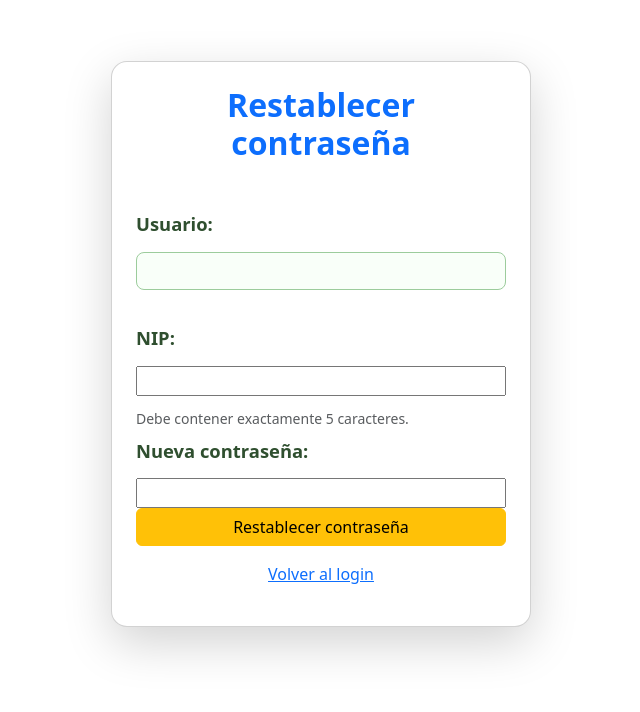
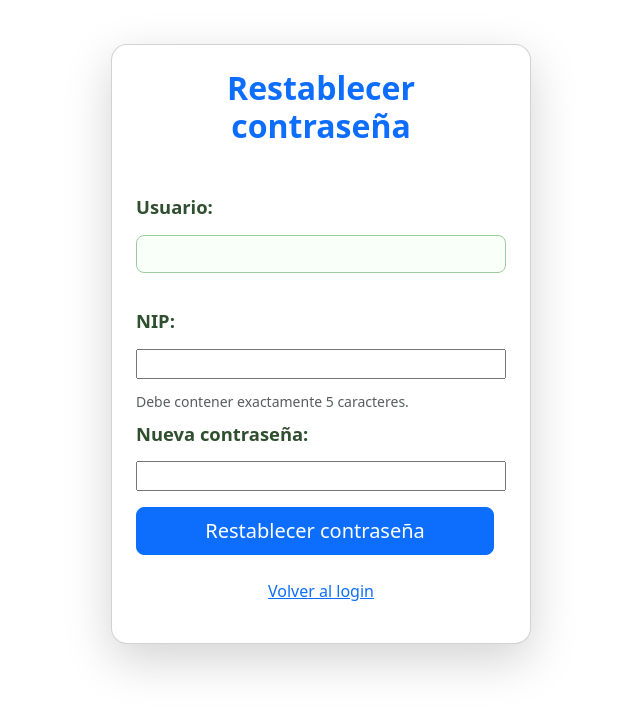
Before and after one commit to YNatashaMerazG/apnea_app, a Django app: page /recuperar_contrasena in a window 1280 px wide. Shown: the part 56-768 px from the top of the page, without its empty margins (319-959 px from the left). Run offline with Django 3.2, Linux system fonts and the light colour scheme.

Commit message:
Estilo registro modificacion de botones

```diff
--- a/apneasueno/templates/paginas/recuperar_contrasena.html
+++ b/apneasueno/templates/paginas/recuperar_contrasena.html
@@ -45,10 +45,13 @@
         {% endif %}
       </div>
 
-      <button type="submit" class="btn btn-warning w-100">Restablecer contraseña</button>
+
+    <div class="d-grid gap-2 mt-3">
+      <button type="submit" class="btn btn-primary btn-lg">Restablecer contraseña</button>
+    </div>
     </form>
 
-    <p class="mt-3 text-center">
+    <p class="mt-4 text-center">
       <a href="{% url 'doctor_login' %}">Volver al login</a>
     </p>
 
```
